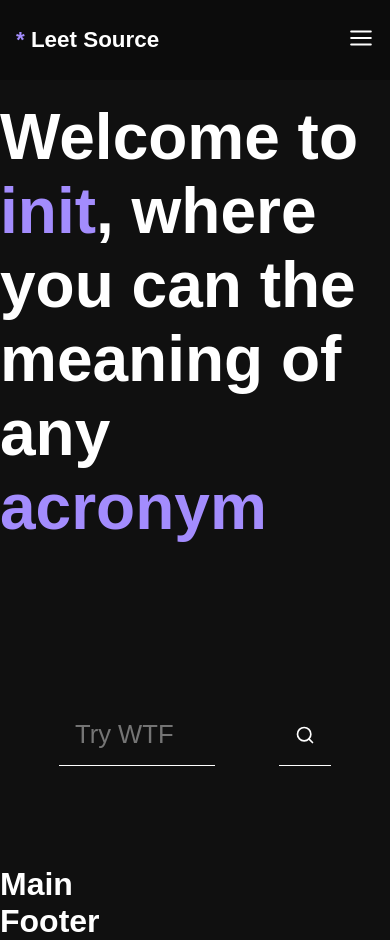
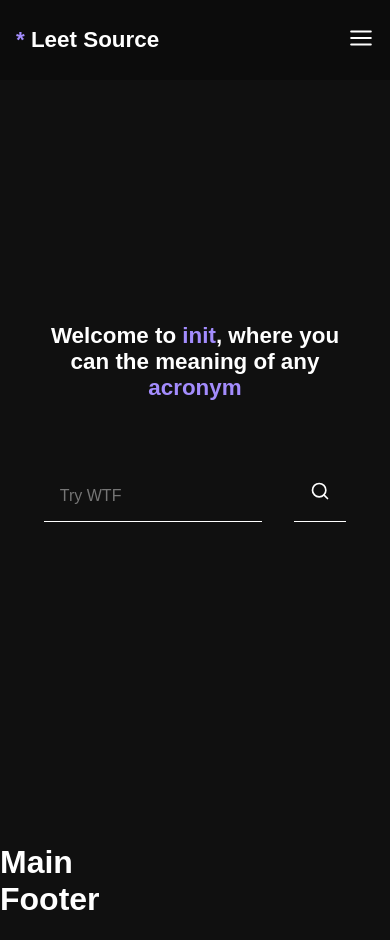
Before and after one commit to abdoachhoubi/init, a Next.js app: page / in a window 390 px wide. After the commit the page ends 918 px from the top, so only its background shows below. Built offline with nearby package versions, Linux system fonts and the light colour scheme; a web font is replaced by a local one.

Commit message:
General styling edit

```diff
--- a/styles/index.css
+++ b/styles/index.css
@@ -43,7 +43,7 @@ a {
 }
 
 header {
-  padding: 100px 0;
+  padding: 100px 10%;
   min-height: 100vh;
   display: flex;
   flex-direction: column;
@@ -52,6 +52,17 @@ header {
 }
 header .header__heading {
   font-size: 4rem;
+  text-align: center;
+}
+@media screen and (max-width: 1400px) {
+  header .header__heading {
+    font-size: 2rem;
+  }
+}
+@media screen and (max-width: 1100px) {
+  header .header__heading {
+    font-size: 1.4rem;
+  }
 }
 header .header__heading span {
   color: rgb(163, 140, 253);
@@ -67,6 +78,11 @@ header .search__container {
   justify-content: center;
   align-items: flex-end;
 }
+@media screen and (max-width: 1400px) {
+  header .search__container {
+    margin-top: 4rem;
+  }
+}
 header .search__container .search__bar {
   width: 40%;
   padding: 1rem;
@@ -81,6 +97,16 @@ header .search__container .search__bar {
 header .search__container .search__bar:focus {
   border-bottom: 4px solid rgb(163, 140, 253);
 }
+@media screen and (max-width: 1400px) {
+  header .search__container .search__bar {
+    font-size: 1rem;
+  }
+}
+@media screen and (max-width: 900px) {
+  header .search__container .search__bar {
+    width: 70%;
+  }
+}
 header .search__container .search__icon {
   padding: 1rem;
   margin-left: 4rem;
@@ -88,6 +114,11 @@ header .search__container .search__icon {
   transition-duration: 300ms !important;
   transition-timing-function: ease-in-out !important;
   cursor: pointer;
+}
+@media screen and (max-width: 900px) {
+  header .search__container .search__icon {
+    margin-left: 2rem;
+  }
 }
 header .search__container .search__icon * {
   cursor: pointer;
```
Also changed, not shown: 1 other file (tests, documents, lock files or other folders).
